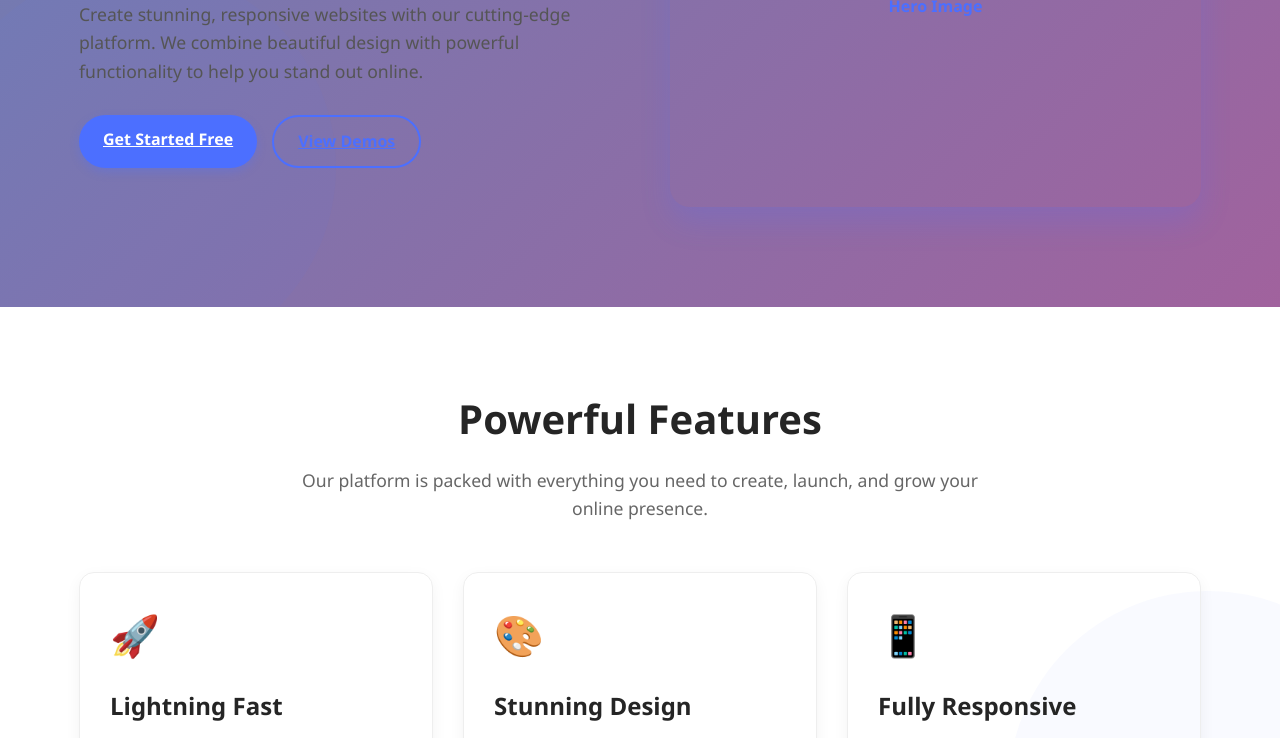
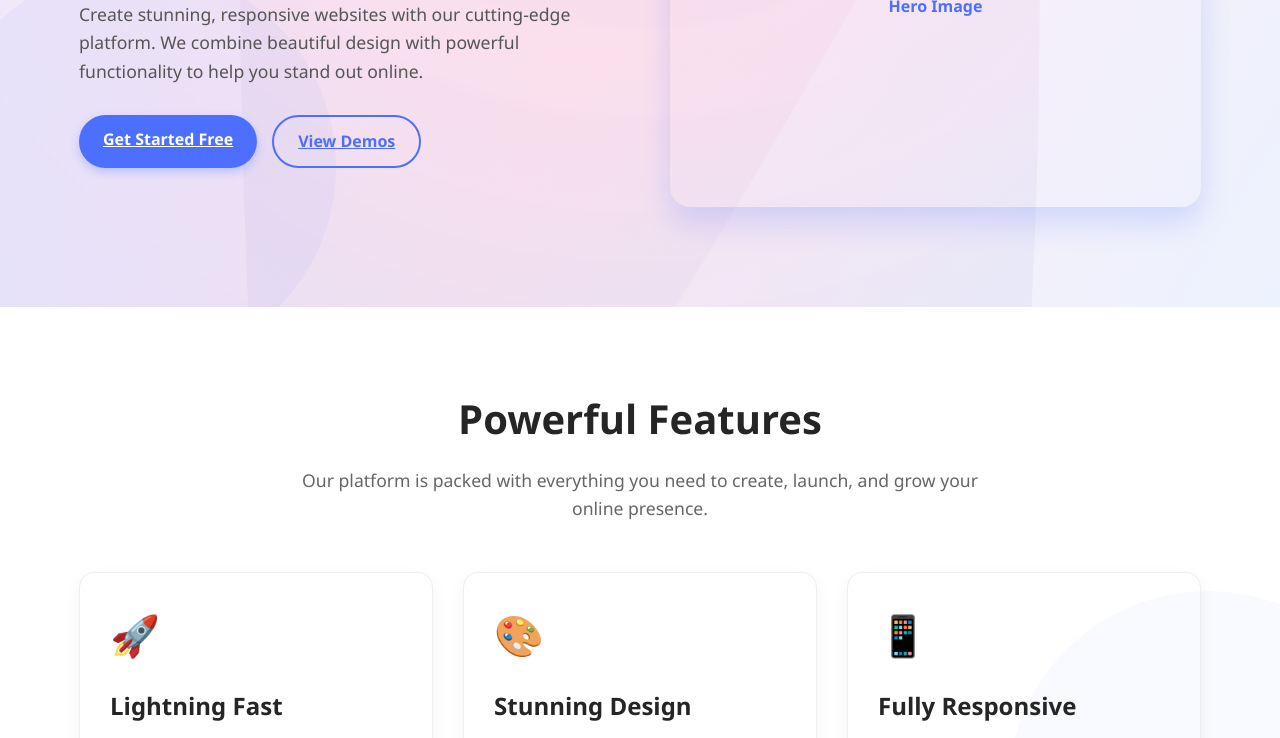
Before and after one commit to gradikay/CssTestCanvas, a plain HTML site: page index.html in a window 1280 px wide. Shown: the part 425-1163 px from the top of the page. Drawn offline with Linux system fonts and the light colour scheme.

Commit message:
add mirage css

```diff
--- a/css/background.css
+++ b/css/background.css
@@ -1,20 +1,4 @@
 /* Animated gradient background for the body element */
 body {
-    margin: 0;
-    padding: 0;
-    background: linear-gradient(-45deg, #ee7752, #e73c7e, #23a6d5, #23d5ab);
-    background-size: 400% 400%;
-    animation: gradient 15s ease infinite;
+    background: transparent;
 }
-
-@keyframes gradient {
-    0% {
-        background-position: 0% 50%;
-    }
-    50% {
-        background-position: 100% 50%;
-    }
-    100% {
-        background-position: 0% 50%;
-    }
-}
--- /dev/null
+++ b/css/mirage.css
@@ -0,0 +1,60 @@
+/* Gradient Wave Background */
+.mirage {
+  --primary-color-rgb: 139, 92, 246;
+  --secondary-color-rgb: 236, 73, 153;
+  --tertiary-color-rgb: 59, 130, 246;
+  --gradient-angle: 120deg;
+  --wave-speed: 20s;
+
+  position: fixed;
+  top: 0;
+  left: 0;
+  width: 100vw;
+  height: 100vh;
+  z-index: -1;
+  pointer-events: none; /* ensures it doesn’t block interactions */
+  background: linear-gradient(
+    var(--gradient-angle),
+    rgba(var(--primary-color-rgb), 0.1),
+    rgba(var(--secondary-color-rgb), 0.1),
+    rgba(var(--tertiary-color-rgb), 0.1)
+  );
+  overflow: hidden;
+}
+
+
+.mirage::before,
+.mirage::after {
+  content: "";
+  position: absolute;
+  width: 300%;
+  height: 100%;
+  top: -50%;
+  left: -100%;
+  background:
+    radial-gradient(
+      circle at center,
+      rgba(var(--primary-color-rgb), 0.08) 0%,
+      rgba(var(--secondary-color-rgb), 0.05) 25%,
+      rgba(var(--tertiary-color-rgb), 0.07) 50%,
+      transparent 70%
+    );
+  border-radius: 40%;
+  animation: rotate-wave var(--wave-speed) linear infinite;
+  z-index: -1;
+}
+
+.mirage::after {
+  animation-duration: calc(var(--wave-speed) * 1.5);
+  animation-direction: reverse;
+  opacity: 0.7;
+}
+
+@keyframes rotate-wave {
+  0% {
+    transform: rotate(0deg);
+  }
+  100% {
+    transform: rotate(360deg);
+  }
+}
--- a/index.html
+++ b/index.html
@@ -6,11 +6,12 @@
     <title>Modern Landing Page</title>
     <!-- Using a dedicated CSS file just for background styling -->
     <link rel="stylesheet" href="css/background.css">
+    <link rel="stylesheet" href="css/mirage.css">
     <link rel="stylesheet" href="css/styles.css">
 </head>
 <body>
     <!-- Mirage background element -->
-    <div class="mirrage">
+    <div class="mirage"> </div>
 
         <!-- Header Section -->
         <header class="header">
@@ -231,6 +232,5 @@
                 </div>
             </div>
         </footer>
-    </div>
 </body>
 </html>
```
